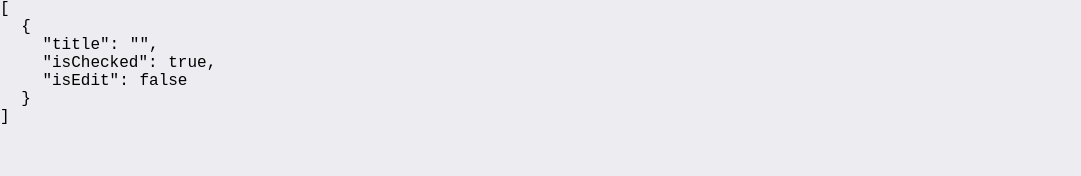
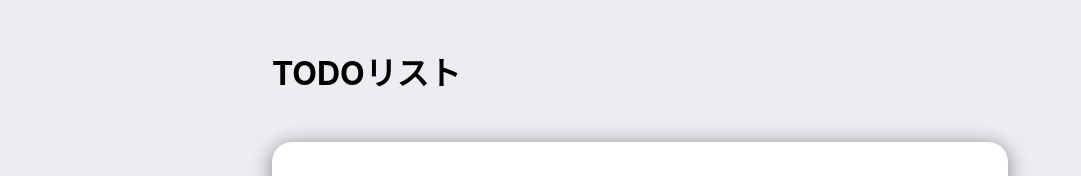
Before and after one commit to ishimaruco/todo-list, a Nuxt app: page / in a window 1280 px wide. Shown: the top 176 px of the page, without its empty margins (0-1081 px from the left). Built offline with nearby package versions, Linux system fonts and the light colour scheme.

Commit message:
update: デバックのコードコメントアウト

```diff
--- a/pages/index.vue
+++ b/pages/index.vue
@@ -1,6 +1,6 @@
 <template>
   <div id="app" class="container">
-    <pre>{{ todos }}</pre>
+    <!-- <pre>{{ todos }}</pre> -->
     <div class="l-inner">
       <div class="l-pageHeader">
         <h1 class="c-heading c-headingLv1">TODOリスト</h1>
```
